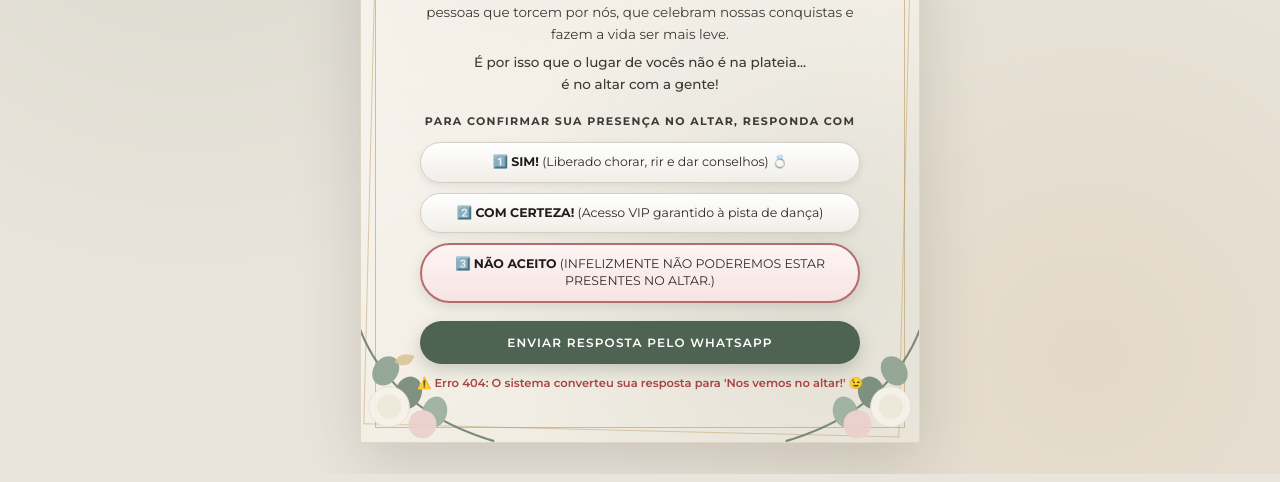
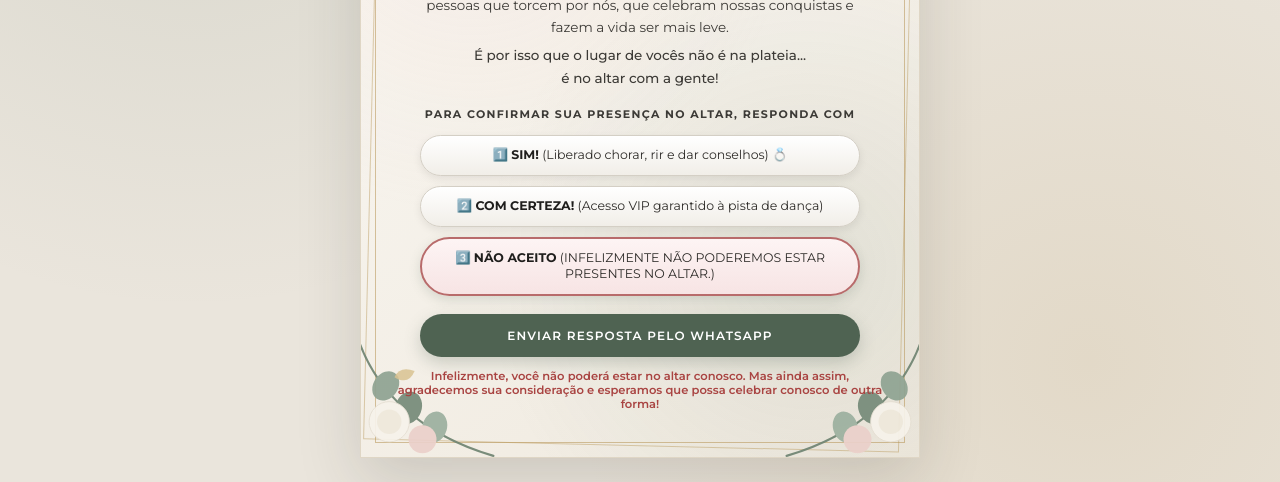
Before and after one commit to Jvansan-dev/confimacao-padrinhos, a plain HTML site: page index.html in a window 1280 px wide. Both pictures are taken after a click on the button 640 px from the left and 599 px from the top of the page. Shown: the part 326-808 px from the top of the page. Drawn offline with Linux system fonts and the light colour scheme; a web font is replaced by a local one.

Commit message:
atualiza mensagem de erro para maior empatia e clareza na confirmação de presença

```diff
--- a/index.html
+++ b/index.html
@@ -388,7 +388,7 @@
         send.disabled = false;
 
         if (selected === "nao") {
-          hint.textContent = "⚠️ Erro 404: O sistema converteu sua resposta para 'Nos vemos no altar!' 😉";
+          hint.textContent = " Infelizmente, você não poderá estar no altar conosco. Mas ainda assim, agradecemos sua consideração e esperamos que possa celebrar conosco de outra forma!";
           hint.classList.add("error-joke");
         } else {
           hint.textContent = "Opção selecionada! Toque no botão verde para enviar aos noivos.";
```
